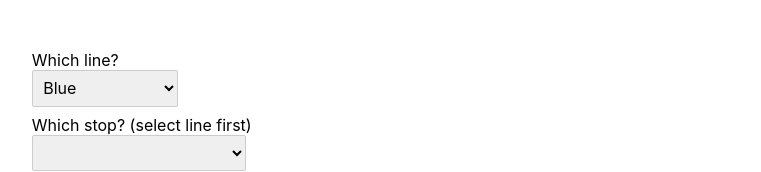
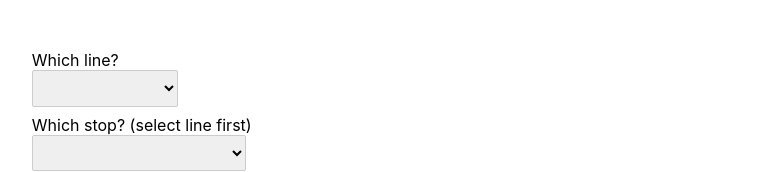
Before and after one commit to mariecreel/mbta-app, a Svelte app: page / in a window 1280 px wide. Shown: the part 150-322 px from the top of the page, without its empty margins (229-990 px from the left). Built offline with nearby package versions, Linux system fonts and the light colour scheme; no server answers.

Commit message:
add empty option so that selecting blue actually works on first try

```diff
--- a/src/select-stops.svelte
+++ b/src/select-stops.svelte
@@ -25,8 +25,10 @@
   }
 
   function getLine(event){
-      let line = this.value
-      getStops(line)
+      if(this.value != ""){ // handling empty input at top of box
+        let line = this.value
+        getStops(line)
+      }
     }
 </script>
 
@@ -40,6 +42,9 @@
 <div class="selectBox">
   <label for="line">Which line?</label>
   <select name="line" id="line" form="line" on:input={getLine}>
+    <option></option> <!-- before adding this, selecting blue did nothing
+                           unless you selected another line, which would
+                           probably be really annoying as a user-->
     <option value="Blue">Blue</option>
     <option value="Green-B">Green Line - B</option>
     <option value="Green-C">Green Line - C</option>
```
